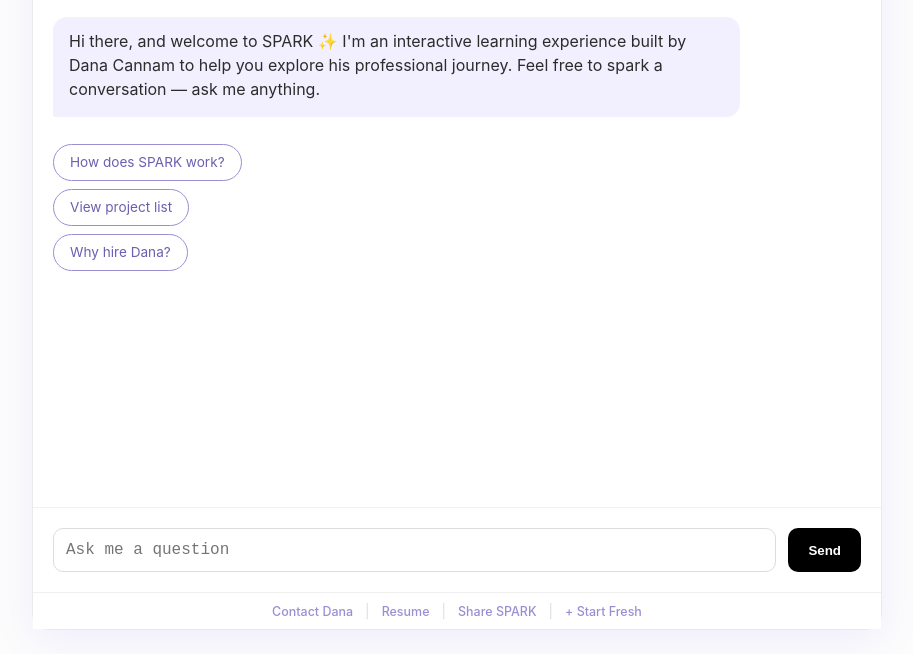
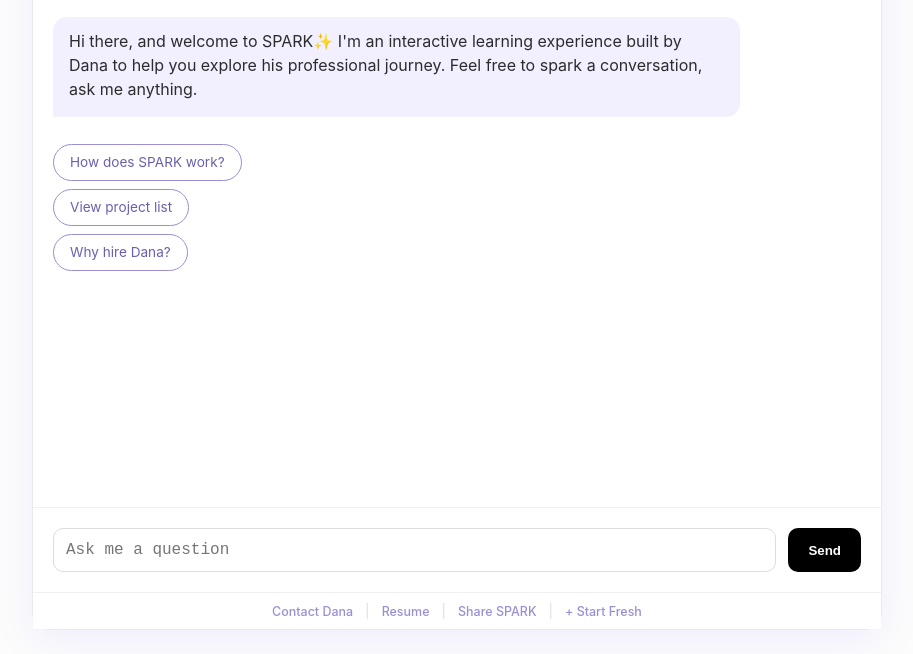
Before and after one commit to dcannamd/SPARK, a website: page public/index.html in a window 1280 px wide. Shown: the part 130-784 px from the top of the page, without its empty margins (183-1096 px from the left). Drawn offline with nearby package versions, Linux system fonts and the light colour scheme.

Commit message:
Update index.html

```diff
--- a/public/index.html
+++ b/public/index.html
@@ -19,9 +19,9 @@
 
 
            <div class="message bot-message">
-    <p>Hi there, and welcome to SPARK ✨ I'm an interactive learning experience
-built by Dana Cannam to help you explore his professional journey.
-Feel free to spark a conversation — ask me anything.</p>
+    <p>Hi there, and welcome to SPARK✨ I'm an interactive learning experience
+built by Dana to help you explore his professional journey.
+Feel free to spark a conversation, ask me anything.</p>
 
 </div>
 <div class="suggestion-chips">
```
